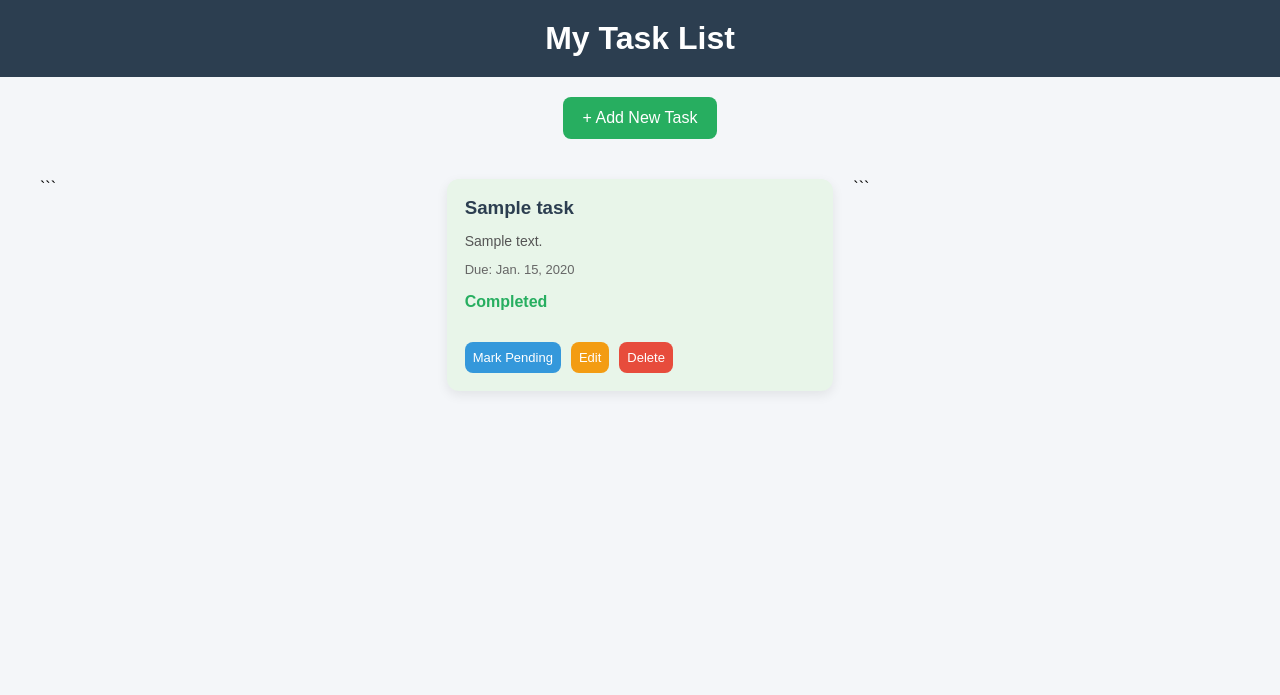
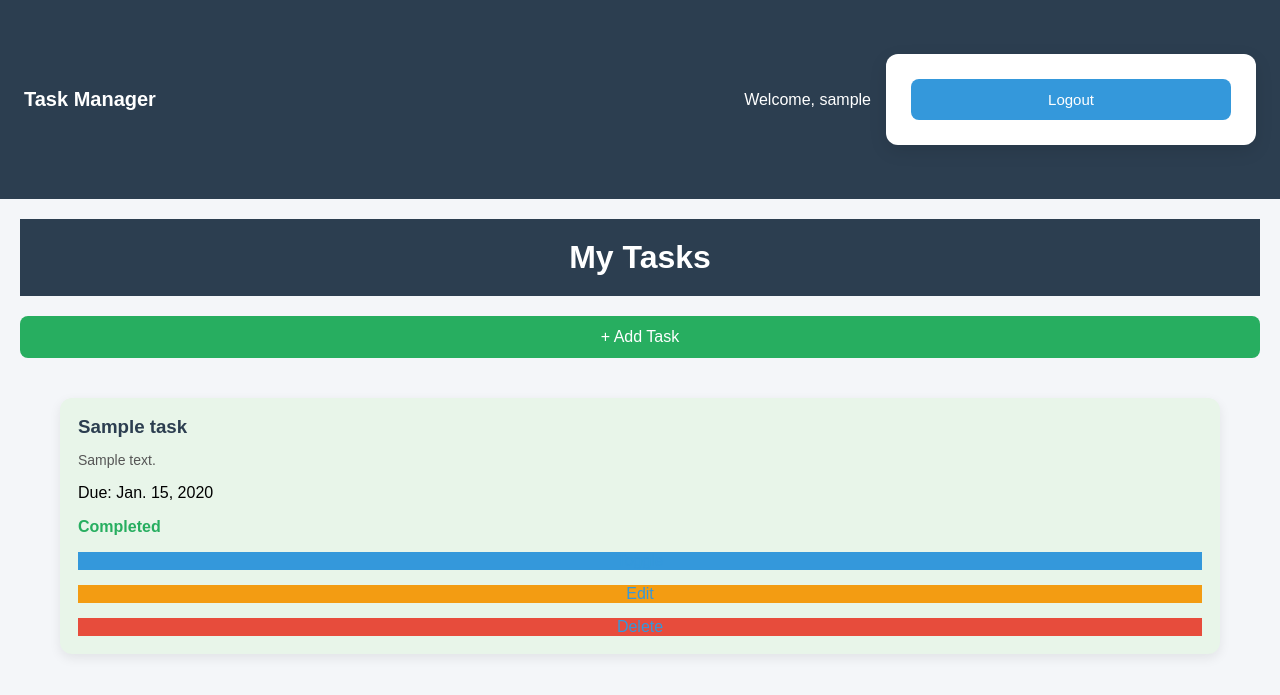
Before and after one commit to NeerajBhoir/BackendJouney, a Django app: page /tasks/ in a window 1280 px wide. Shown: the top 695 px of the page. Run offline with Django 5.2, Linux system fonts and the light colour scheme; a user stored in the database is signed in; tables that the repository leaves empty hold one stand-in row (values such as "Sample post").

Commit message:
added auth UI , template

````diff
--- a/config/config/settings.py
+++ b/config/config/settings.py
@@ -55,7 +55,7 @@
 TEMPLATES = [
     {
         'BACKEND': 'django.template.backends.django.DjangoTemplates',
-        'DIRS': [],
+        'DIRS': [BASE_DIR / 'templates'],
         'APP_DIRS': True,
         'OPTIONS': {
             'context_processors': [
@@ -119,3 +119,4 @@
 
 LOGIN_URL = '/admin/login/'
 LOGIN_REDIRECT_URL = '/tasks/'
+LOGOUT_REDIRECT_URL = '/login/'
--- a/config/config/urls.py
+++ b/config/config/urls.py
@@ -16,8 +16,16 @@
 """
 from django.contrib import admin
 from django.urls import path, include
+from django.contrib.auth import views as auth_views
+from django.views.generic.base import RedirectView
 
 urlpatterns = [
+    path('', RedirectView.as_view(url='/login/')),
     path('admin/', admin.site.urls),
+
     path('tasks/', include('tasks.urls')),
+
+    # login logout
+    path('login/', auth_views.LoginView.as_view(template_name='registration/login.html'), name='login'),
+    path('logout/', auth_views.LogoutView.as_view(), name='logout'),
 ]
--- a/config/tasks/templates/tasks/task_list.html
+++ b/config/tasks/templates/tasks/task_list.html
@@ -1,31 +1,18 @@
+{% extends 'base.html' %}
 {% load static %}
 
-<!DOCTYPE html>
+{% block content %}
 
-<html>
-<head>
-    <title>My Tasks</title>
-    <link rel="stylesheet" href="{% static 'tasks/style.css' %}">
-</head>
-
-<body>
-
-<h1>My Task List</h1>
+<h1>My Tasks</h1>
 
 <div class="add-btn-container">
-    <a href="{% url 'add_task' %}">
-        <button class="add-btn">+ Add New Task</button>
-    </a>
+    <a class="add-btn" href="{% url 'add_task' %}">+ Add Task</a>
 </div>
 
 <div class="task-container">
+    {% for task in tasks %}
 
-```
-{% for task in tasks %}
-<div class="task-card
-    {% if task.is_overdue %}overdue{% endif %}
-    {% if task.completed %}done{% endif %}">
-
+    <div class="task-card {% if task.is_overdue %}overdue{% endif %} {% if task.completed %}done{% endif %}">
         <h3 class="task-title">{{ task.title }}</h3>
 
         {% if task.description %}
@@ -33,46 +20,25 @@
         {% endif %}
 
         {% if task.due_date %}
-        <p class="due-date">Due: {{ task.due_date }}</p>
+            <p class="task-date">Due: {{ task.due_date }}</p>
         {% endif %}
 
-    <p class="{% if task.completed %}completed{% else %}not-completed{% endif %}">
         {% if task.completed %}
-            Completed
+            <p class="completed">Completed</p>
         {% else %}
-            Pending
+            <p class="not-completed">Pending</p>
         {% endif %}
-    </p>
 
-    <div class="actions">
-
-        <a href="{% url 'toggle_task' task.id %}">
-            <button class="toggle-btn">
-                {% if task.completed %}
-                    Mark Pending
-                {% else %}
-                    Mark Complete
-                {% endif %}
-            </button>
-        </a>
-
-        <a href="{% url 'edit_task' task.id %}">
-            <button class="edit-btn">Edit</button>
-        </a>
-
-        <a href="{% url 'delete_task' task.id %}">
-            <button class="delete-btn">Delete</button>
-        </a>
-
+        <div class="task-actions">
+            <a class="toggle-btn" href="{% url 'toggle_task' task.id %}">Toggle</a>
+            <a class="edit-btn" href="{% url 'edit_task' task.id %}">Edit</a>
+            <a class="delete-btn" href="{% url 'delete_task' task.id %}">Delete</a>
+        </div>
     </div>
 
-</div>
     {% empty %}
-    <p style="text-align:center;">No tasks yet. Create your first task 🚀</p>
+        <p>No tasks yet.</p>
     {% endfor %}
-```
-
 </div>
 
-</body>
-</html>
+{% endblock %}
--- /dev/null
+++ b/config/templates/base.html
@@ -0,0 +1,77 @@
+{% load static %}
+<!DOCTYPE html>
+<html>
+<head>
+    <title>Task Manager</title>
+    <link rel="stylesheet" href="{% static 'tasks/style.css' %}">
+    <style>
+        body {
+            margin: 0;
+            font-family: Arial, Helvetica, sans-serif;
+            background: #f4f6f9;
+        }
+
+        /* NAVBAR */
+        .navbar {
+            background: #2c3e50;
+            color: white;
+            padding: 14px 24px;
+            display: flex;
+            justify-content: space-between;
+            align-items: center;
+        }
+
+        .nav-left {
+            font-size: 20px;
+            font-weight: bold;
+        }
+
+        .nav-right {
+            display: flex;
+            align-items: center;
+            gap: 15px;
+        }
+
+        .logout-btn {
+            background: #e74c3c;
+            color: white;
+            padding: 6px 12px;
+            border-radius: 6px;
+            text-decoration: none;
+            font-size: 14px;
+        }
+
+        .logout-btn:hover {
+            background: #c0392b;
+        }
+
+        .content {
+            padding: 20px;
+        }
+    </style>
+</head>
+
+<body>
+
+<div class="navbar">
+    <div class="nav-left">Task Manager</div>
+
+    {% if user.is_authenticated %}
+    <div class="nav-right">
+        <span>Welcome, {{ user.username }}</span>
+
+        <form method="POST" action="{% url 'logout' %}">
+            {% csrf_token %}
+            <button class="logout-btn" type="submit">Logout</button>
+        </form>
+    </div>
+    {% endif %}
+</div>
+
+<div class="content">
+    {% block content %}
+    {% endblock %}
+</div>
+
+</body>
+</html>
````
Also changed, not shown: config/tasks/templates/tasks/add_task.html (+4 -8 lines), config/tasks/templates/tasks/delete_task.html (+4 -7 lines), config/tasks/templates/tasks/edit_task.html (+4 -7 lines), config/templates/registration/login.html (added, +53 -0 lines). Lines whose indentation alone changed are shown as unchanged.
